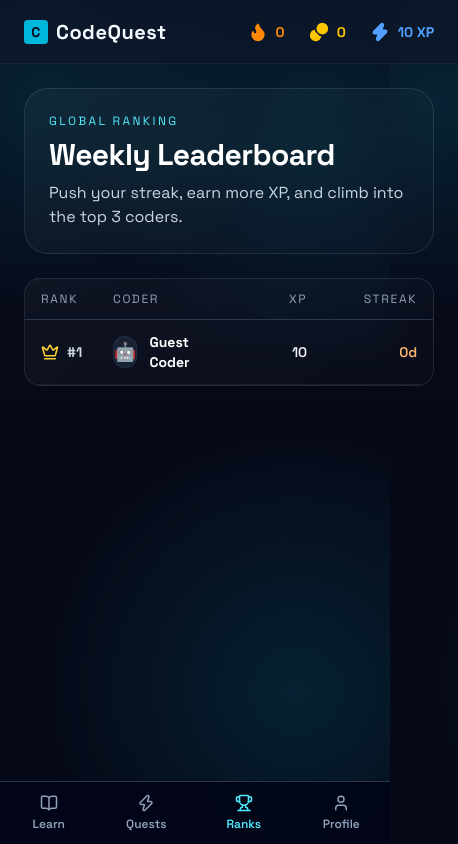
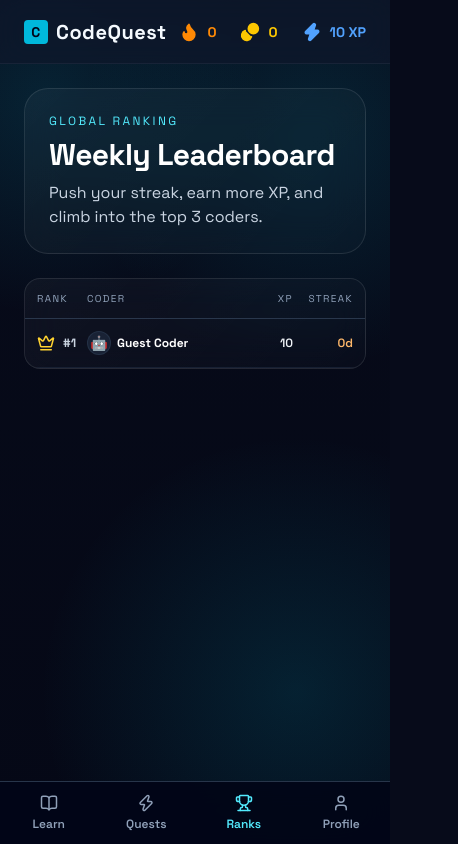
Before and after one commit to ryachavan/CodeQuestWeb, a Next.js app: page /dashboard/leaderboard in a window 390 px wide. Shown: the whole page, 458 px wide, since content can reach past the window. Built offline with nearby package versions, Linux system fonts and the light colour scheme; no server answers; the database is empty.

Commit message:
optimized leaderboard for mobile

```diff
--- a/src/app/dashboard/leaderboard/page.tsx
+++ b/src/app/dashboard/leaderboard/page.tsx
@@ -53,7 +53,7 @@ export default function LeaderboardPage() {
 
       {!isLoading && (
         <section className="glass-panel rounded-2xl border-slate-700/70 overflow-hidden">
-          <div className="grid grid-cols-[72px_1fr_110px_110px] px-4 py-3 text-xs uppercase tracking-[0.14em] text-slate-400 border-b border-slate-700/80">
+          <div className="grid grid-cols-[50px_1fr_60px_60px] md:grid-cols-[72px_1fr_110px_110px] px-3 md:px-4 py-3 text-[10px] md:text-xs uppercase tracking-[0.14em] text-slate-400 border-b border-slate-700/80">
             <p>Rank</p>
             <p>Coder</p>
             <p className="text-right">XP</p>
@@ -65,16 +65,16 @@ export default function LeaderboardPage() {
             return (
               <div
                 key={entry.id}
-                className={`grid grid-cols-[72px_1fr_110px_110px] px-4 py-3 border-b border-slate-800/70 text-sm items-center ${
+                className={`grid grid-cols-[50px_1fr_60px_60px] md:grid-cols-[72px_1fr_110px_110px] px-3 md:px-4 py-3 border-b border-slate-800/70 text-sm items-center ${
                   isCurrentUser ? "bg-cyan-500/10" : ""
                 }`}
               >
                 <div className="flex items-center gap-2 text-slate-300">
                   <RankIcon rank={entry.rank} />
-                  <span className="font-bold">#{entry.rank}</span>
+                  <span className="font-bold text-xs md:text-sm">#{entry.rank}</span>
                 </div>
-                <div className="flex items-center gap-3">
-                  <span className="text-lg bg-slate-800/80 w-8 h-8 rounded-full flex items-center justify-center border border-slate-700/50">
+                <div className="flex items-center gap-1.5 md:gap-3 overflow-hidden">
+                  <span className="text-sm md:text-lg bg-slate-800/80 w-6 h-6 md:w-8 md:h-8 rounded-full flex shrink-0 items-center justify-center border border-slate-700/50">
                     {(() => {
                       const emojiMap: Record<string, string> = {
                         "pixel-bot": "🤖",
@@ -84,12 +84,12 @@ export default function LeaderboardPage() {
                       return emojiMap[entry.avatarId] || "🤖";
                     })()}
                   </span>
-                  <p className={`font-bold ${isCurrentUser ? "text-cyan-200" : "text-white"}`}>
+                  <p className={`font-bold truncate text-xs md:text-base ${isCurrentUser ? "text-cyan-200" : "text-white"}`}>
                     {entry.name || "Unknown User"}
                   </p>
                 </div>
-                <p className="text-right font-semibold text-slate-100">{entry.xp}</p>
-                <p className="text-right font-semibold text-orange-300">{entry.streak}d</p>
+                <p className="text-right font-semibold text-slate-100 text-xs md:text-sm">{entry.xp}</p>
+                <p className="text-right font-semibold text-orange-300 text-xs md:text-sm">{entry.streak}d</p>
               </div>
             );
           })}
```
